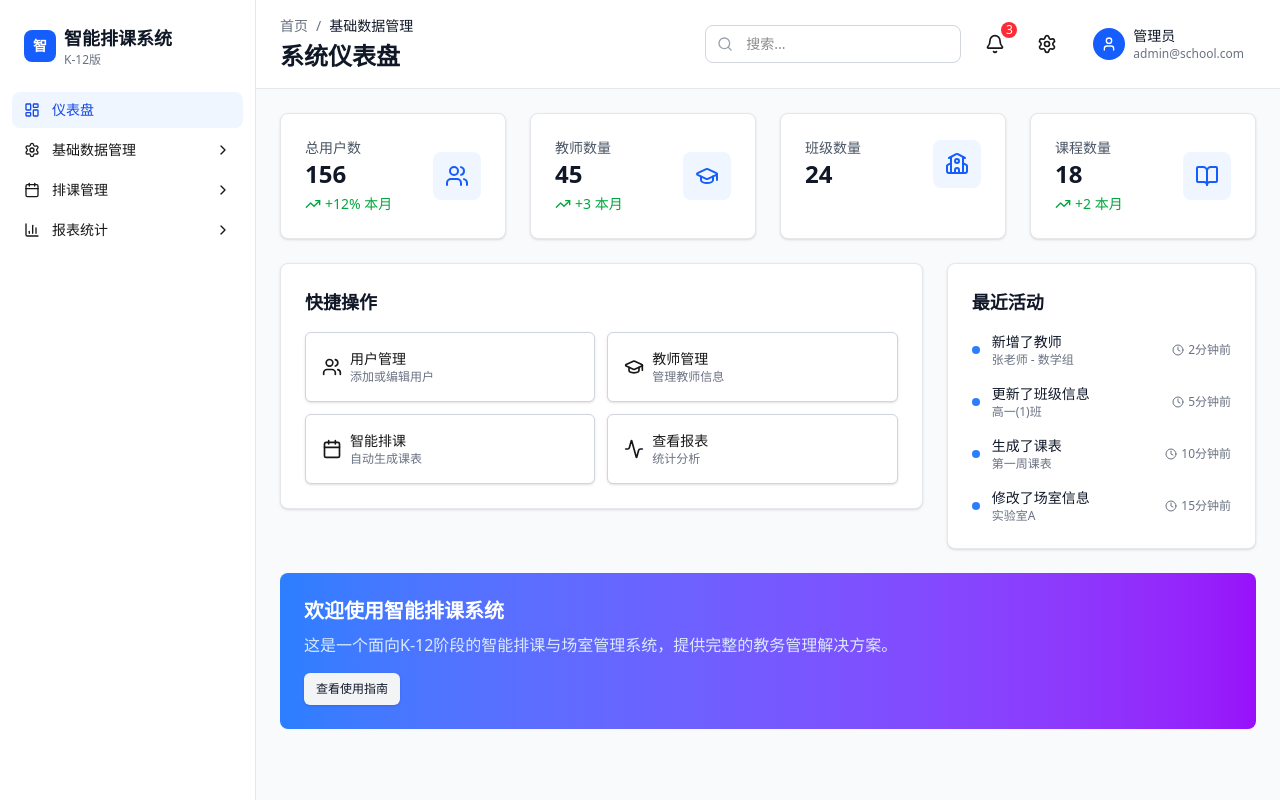
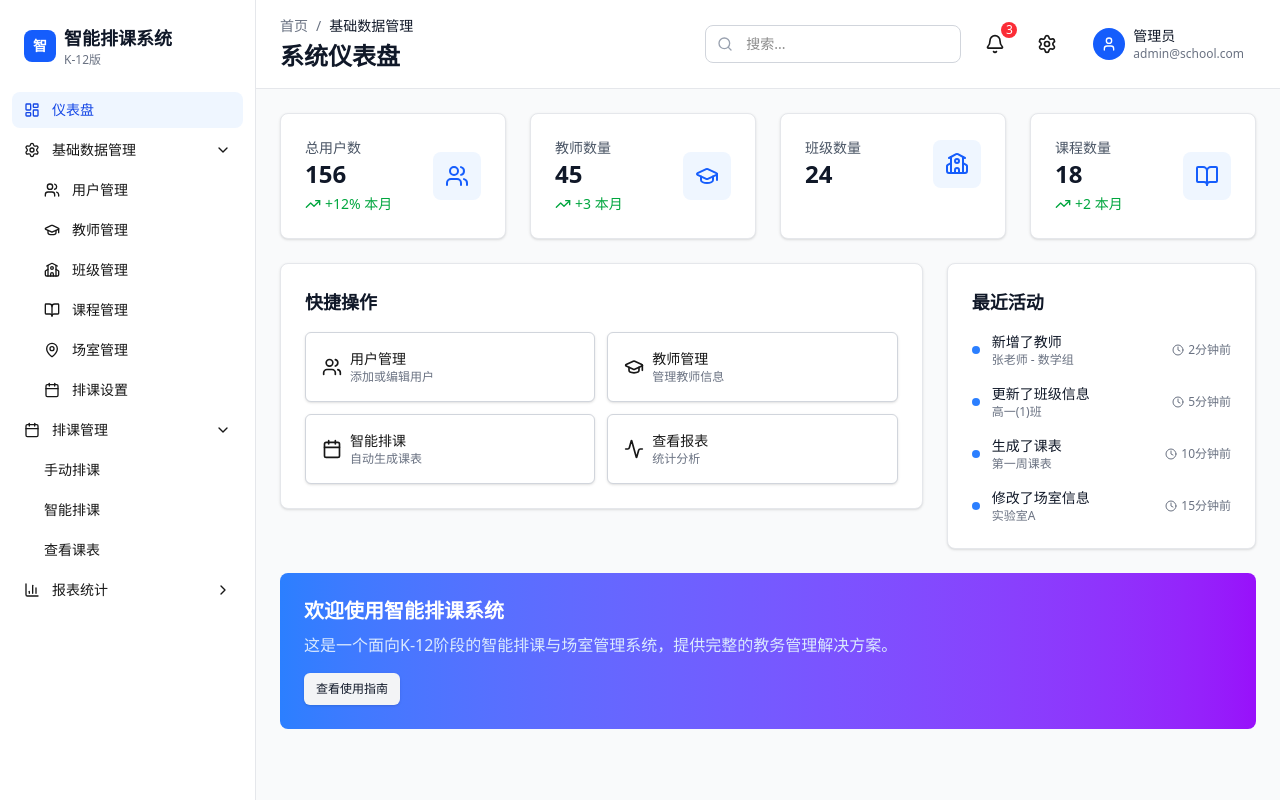
Before and after one commit to kadeface/AI-Class-Scheduling, a Next.js app in the folder frontend/: page / in a window 1280 px wide. Built offline with nearby package versions, Linux system fonts and the light colour scheme.

Commit message:
修复菜单平铺问题

```diff
--- /dev/null
+++ b/frontend/src/app/debug-nav/page.tsx
@@ -0,0 +1,51 @@
+/**
+ * 导航调试页面
+ *
+ * 用于检查导航配置数据的结构
+ */
+
+'use client';
+
+import React from 'react';
+import { navigationItems } from '@/lib/navigation';
+
+export default function DebugNavPage() {
+  return (
+    <div className="p-6 space-y-6">
+      <h1 className="text-2xl font-bold">导航配置调试</h1>
+
+      <div className="bg-gray-100 p-4 rounded-lg">
+        <h2 className="text-lg font-semibold mb-4">原始导航数据：</h2>
+        <pre className="text-sm overflow-auto bg-white p-4 rounded border">
+          {JSON.stringify(navigationItems, null, 2)}
+        </pre>
+      </div>
+
+      <div className="space-y-4">
+        <h2 className="text-lg font-semibold">导航结构分析：</h2>
+        {navigationItems.map((item) => (
+          <div key={item.id} className="border p-4 rounded">
+            <div className="font-medium">
+              {item.label} (ID: {item.id})
+            </div>
+            <div className="text-sm text-gray-600">
+              路径: {item.href}
+            </div>
+            {item.children && item.children.length > 0 && (
+              <div className="mt-2">
+                <div className="text-sm font-medium">子菜单 ({item.children.length}个):</div>
+                <ul className="ml-4 space-y-1">
+                  {item.children.map((child) => (
+                    <li key={child.id} className="text-sm">
+                      • {child.label} ({child.href})
+                    </li>
+                  ))}
+                </ul>
+              </div>
+            )}
+          </div>
+        ))}
+      </div>
+    </div>
+  );
+}
--- a/frontend/src/components/layout/sidebar.tsx
+++ b/frontend/src/components/layout/sidebar.tsx
@@ -10,7 +10,7 @@ import React, { useState } from 'react';
 import Link from 'next/link';
 import { usePathname } from 'next/navigation';
 import { motion, AnimatePresence } from 'framer-motion';
-import { ChevronDown, ChevronRight } from 'lucide-react';
+import { ChevronRight } from 'lucide-react';
 import { cn } from '@/lib/utils';
 import { NavigationItem } from '@/types/navigation';
 import { navigationItems } from '@/lib/navigation';
@@ -43,8 +43,12 @@ interface NavItemProps {
  */
 const NavItem: React.FC<NavItemProps> = ({ item, level = 0 }) => {
   const pathname = usePathname();
-  const [isOpen, setIsOpen] = useState(false);
   const hasChildren = item.children && item.children.length > 0;
+
+  // 默认展开基础数据管理菜单
+  const shouldDefaultOpen = item.id === 'management' || item.id === 'scheduling';
+  const [isOpen, setIsOpen] = useState(shouldDefaultOpen);
+
   const isActive = pathname === item.href ||
     (hasChildren && item.children?.some(child => pathname.startsWith(child.href)));
 
@@ -55,16 +59,28 @@ const NavItem: React.FC<NavItemProps> = ({ item, level = 0 }) => {
   }, [isActive, hasChildren]);
 
   const Icon = item.icon;
-  const indentClass = level > 0 ? `ml-${level * 4}` : '';
+
+  // 使用Tailwind CSS类名而不是内联样式
+  const getIndentClass = (level: number) => {
+    switch (level) {
+      case 0: return 'pl-3';
+      case 1: return 'pl-8';
+      case 2: return 'pl-12';
+      default: return 'pl-16';
+    }
+  };
 
   return (
     <div className="w-full">
       {hasChildren ? (
         <button
-          onClick={() => setIsOpen(!isOpen)}
+          onClick={() => {
+            console.log(`Toggling ${item.label}: ${!isOpen}`);
+            setIsOpen(!isOpen);
+          }}
           className={cn(
-            "flex items-center justify-between w-full px-3 py-2 text-sm rounded-lg transition-colors hover:bg-gray-100 dark:hover:bg-gray-800",
-            indentClass,
+            "flex items-center justify-between w-full py-2 pr-3 text-sm rounded-lg transition-colors hover:bg-gray-100 dark:hover:bg-gray-800",
+            getIndentClass(level),
             isActive && "bg-blue-50 text-blue-700 dark:bg-blue-950 dark:text-blue-300"
           )}
         >
@@ -88,8 +104,8 @@ const NavItem: React.FC<NavItemProps> = ({ item, level = 0 }) => {
         <Link
           href={item.href}
           className={cn(
-            "flex items-center space-x-3 px-3 py-2 text-sm rounded-lg transition-colors hover:bg-gray-100 dark:hover:bg-gray-800",
-            indentClass,
+            "flex items-center space-x-3 py-2 pr-3 text-sm rounded-lg transition-colors hover:bg-gray-100 dark:hover:bg-gray-800",
+            getIndentClass(level),
             pathname === item.href && "bg-blue-50 text-blue-700 dark:bg-blue-950 dark:text-blue-300",
             item.disabled && "opacity-50 cursor-not-allowed"
           )}
@@ -114,9 +130,12 @@ const NavItem: React.FC<NavItemProps> = ({ item, level = 0 }) => {
             className="overflow-hidden"
           >
             <div className="mt-1 space-y-1">
-              {item.children?.map((child) => (
-                <NavItem key={child.id} item={child} level={level + 1} />
-              ))}
+              {item.children?.map((child) => {
+                console.log(`Rendering child: ${child.label} (level ${level + 1})`);
+                return (
+                  <NavItem key={child.id} item={child} level={level + 1} />
+                );
+              })}
             </div>
           </motion.div>
         )}
@@ -135,6 +154,11 @@ const NavItem: React.FC<NavItemProps> = ({ item, level = 0 }) => {
  *   React.ReactElement: 侧边导航栏组件
  */
 export const Sidebar: React.FC<SidebarProps> = ({ className }) => {
+  // 调试信息
+  React.useEffect(() => {
+    console.log('Sidebar rendered with navigationItems:', navigationItems);
+  }, []);
+
   return (
     <div className={cn("w-64 h-full bg-white border-r border-gray-200 dark:bg-gray-900 dark:border-gray-800", className)}>
       <div className="p-6">
@@ -151,9 +175,12 @@ export const Sidebar: React.FC<SidebarProps> = ({ className }) => {
 
       <ScrollArea className="flex-1 px-3">
         <nav className="space-y-1 pb-6">
-          {navigationItems.map((item) => (
-            <NavItem key={item.id} item={item} />
-          ))}
+          {navigationItems.map((item) => {
+            console.log(`Rendering top-level item: ${item.label}`);
+            return (
+              <NavItem key={item.id} item={item} />
+            );
+          })}
         </nav>
       </ScrollArea>
     </div>
```
